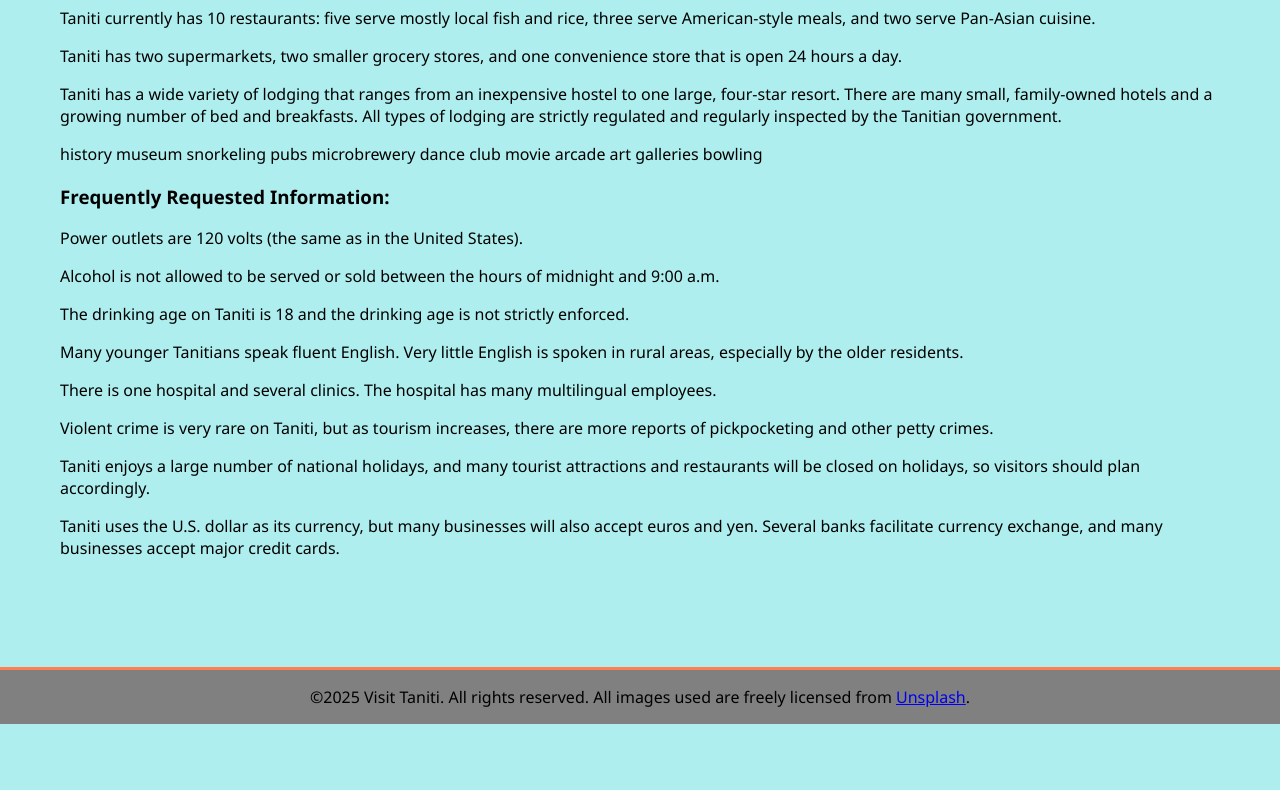
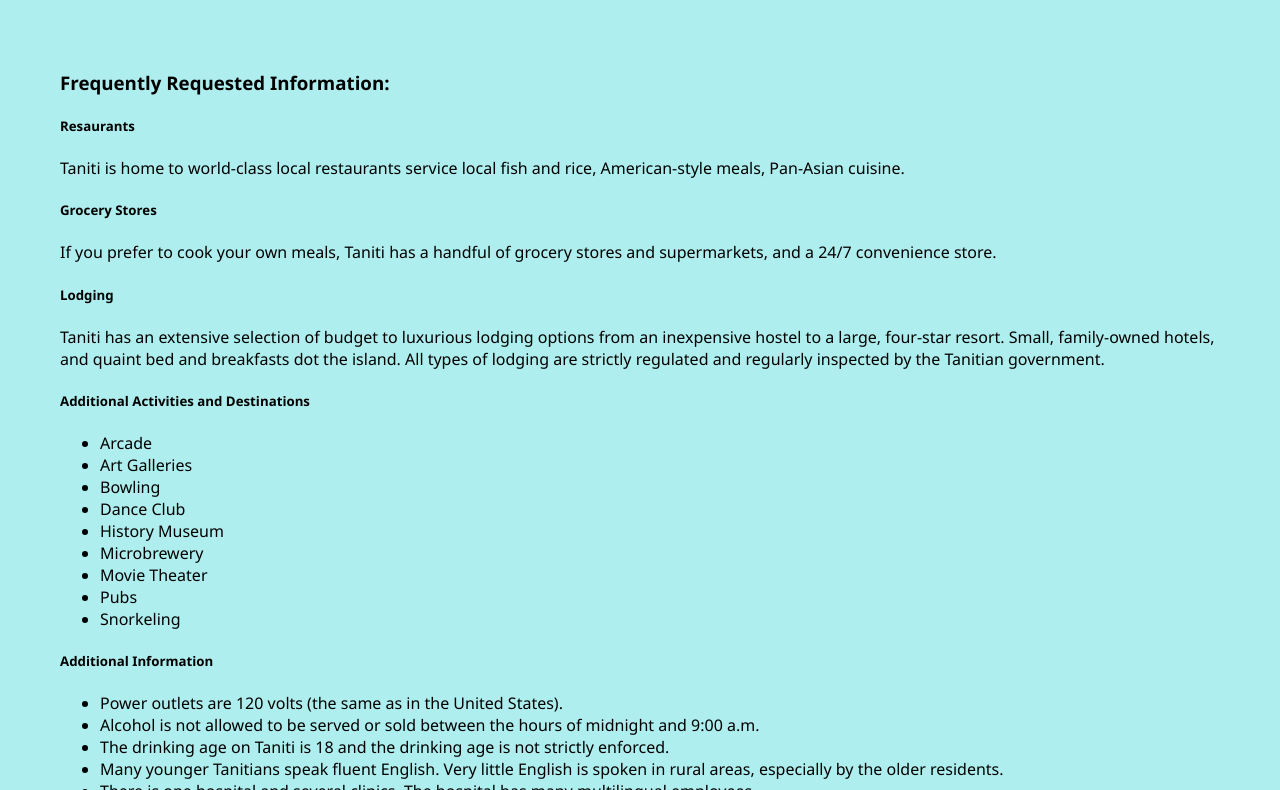
Before and after one commit to Arctyc/arctyc.github.io, a plain HTML site: page faq.html in a window 1280 px wide. Shown: the part 76-866 px from the top of the page. Before the commit the page ends 800 px from the top, so only its background shows below. Drawn offline with Linux system fonts and the light colour scheme.

Commit message:
RC_V1.1
Housekeeping cleanup

```diff
--- a/faq.html
+++ b/faq.html
@@ -18,7 +18,7 @@
                     </a>
                 </div>
                 <div class="title">
-                    Travel title
+                    Visit Taniti - Frequently Asked Questions
                 </div>
             </div>
             <div class="menu">
@@ -38,55 +38,45 @@
     </header>
 
     <main>
-        <p>
-            Taniti currently has 10 restaurants: five serve mostly local fish and rice, three serve American-style meals, and two serve Pan-Asian cuisine.
-        </p>
-        <p>
-            Taniti has two supermarkets, two smaller grocery stores, and one convenience store that is open 24 hours a day.
-        </p>
-        <p>
-            Taniti has a wide variety of lodging that ranges from an inexpensive hostel to one large, four-star resort. There are many small, family-owned hotels and a growing number of bed and breakfasts. All types of lodging are strictly regulated and regularly inspected by the Tanitian government.
-        </p>
-        <p>
-            history museum
-            snorkeling
-            pubs
-            microbrewery
-            dance club
-            movie
-            arcade
-            art galleries
-            bowling
-        </p>
-
         <div class="faq">
             <h3>
                 Frequently Requested Information:
             </h3>
+            <h5>Resaurants</h6>
             <p>
-                Power outlets are 120 volts (the same as in the United States).
+                Taniti is home to world-class local restaurants service local fish and rice, American-style meals, Pan-Asian cuisine.
             </p>
+            <h5>Grocery Stores</h5>
             <p>
-                Alcohol is not allowed to be served or sold between the hours of midnight and 9:00 a.m.
+                If you prefer to cook your own meals, Taniti has a handful of grocery stores and supermarkets, and a 24/7 convenience store.
             </p>
+            <h5>Lodging</h5>
             <p>
-                The drinking age on Taniti is 18 and the drinking age is not strictly enforced.
+                Taniti has an extensive selection of budget to luxurious lodging options from an inexpensive hostel to a large, four-star resort. Small, family-owned hotels, and  quaint bed and breakfasts dot the island. All types of lodging are strictly regulated and regularly inspected by the Tanitian government.
             </p>
-            <p>
-                Many younger Tanitians speak fluent English. Very little English is spoken in rural areas, especially by the older residents.
-            </p>
-            <p>
-                There is one hospital and several clinics. The hospital has many multilingual employees.
-            </p>
-            <p>
-                Violent crime is very rare on Taniti, but as tourism increases, there are more reports of pickpocketing and other petty crimes.
-            </p>
-            <p>
-                Taniti enjoys a large number of national holidays, and many tourist attractions and restaurants will be closed on holidays, so visitors should plan accordingly.
-            </p>
-            <p>
-                Taniti uses the U.S. dollar as its currency, but many businesses will also accept euros and yen. Several banks facilitate currency exchange, and many businesses accept major credit cards.
-            </p>
+            <h5>Additional Activities and Destinations</h5>
+            <ul>
+                <li>Arcade</li>
+                <li>Art Galleries</li>
+                <li>Bowling</li>
+                <li>Dance Club</li>
+                <li>History Museum</li>
+                <li>Microbrewery</li>
+                <li>Movie Theater</li>
+                <li>Pubs</li>
+                <li>Snorkeling</li>
+            </ul>
+            <h5>Additional Information</h5>
+            <ul>
+                <li>Power outlets are 120 volts (the same as in the United States).</li>
+                <li>Alcohol is not allowed to be served or sold between the hours of midnight and 9:00 a.m.</li>
+                <li>The drinking age on Taniti is 18 and the drinking age is not strictly enforced.</li>
+                <li>Many younger Tanitians speak fluent English. Very little English is spoken in rural areas, especially by the older residents.</li>
+                <li>There is one hospital and several clinics. The hospital has many multilingual employees.</li>
+                <li>Violent crime is very rare on Taniti, but as tourism increases, there are more reports of pickpocketing and other petty crimes.</li>
+                <li>Taniti enjoys a large number of national holidays, and many tourist attractions and restaurants will be closed on holidays, so visitors should plan accordingly.</li>
+                <li>Taniti uses the U.S. dollar as its currency, but many businesses will also accept euros and yen. Several banks facilitate currency exchange, and many businesses accept major credit cards.</li>
+            </ul>
         </div>
     </main>
 
--- a/style.css
+++ b/style.css
@@ -517,6 +517,15 @@ select {
     display: none;
 }
 
+
+.faq {
+    padding-top: 60px;
+}
+
+.faq p {
+
+}
+
 /* Footer */
 
 .footer {
```
Also changed, not shown: booking.html (+1 -1 lines).
